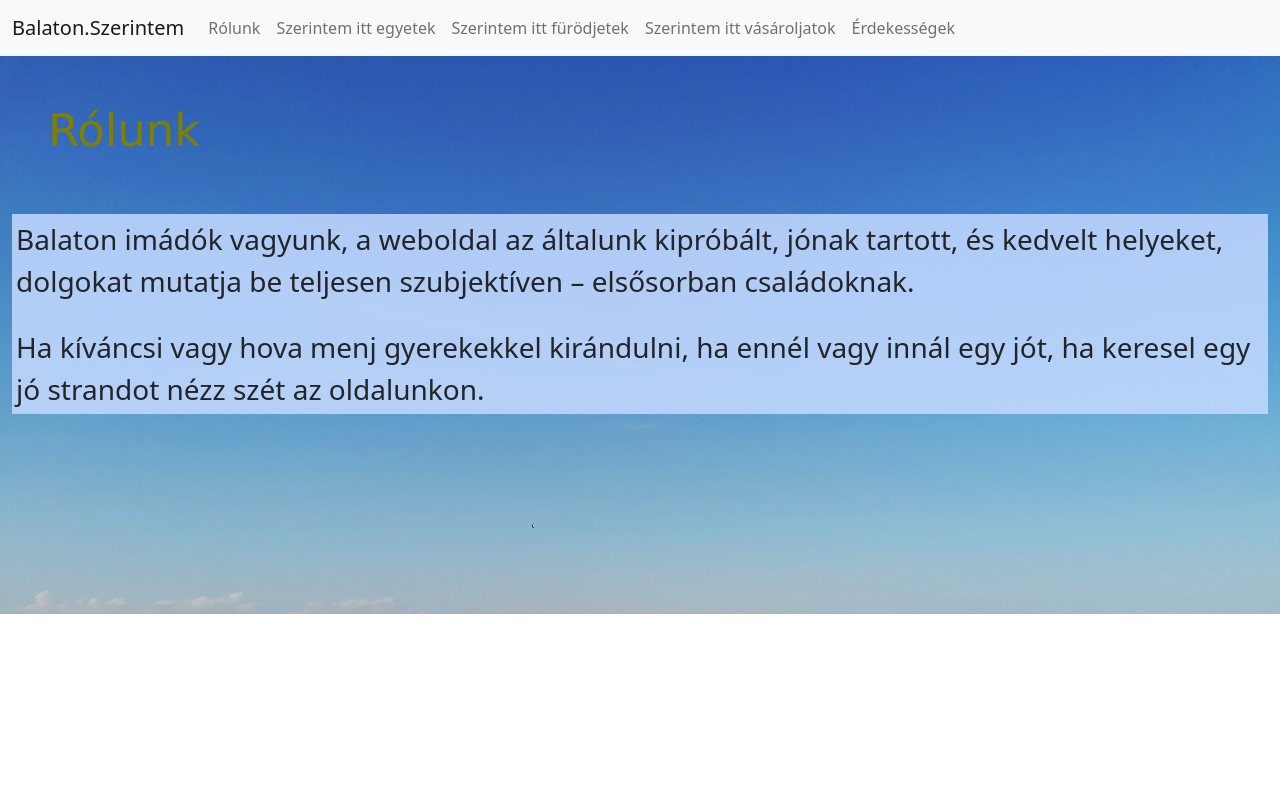
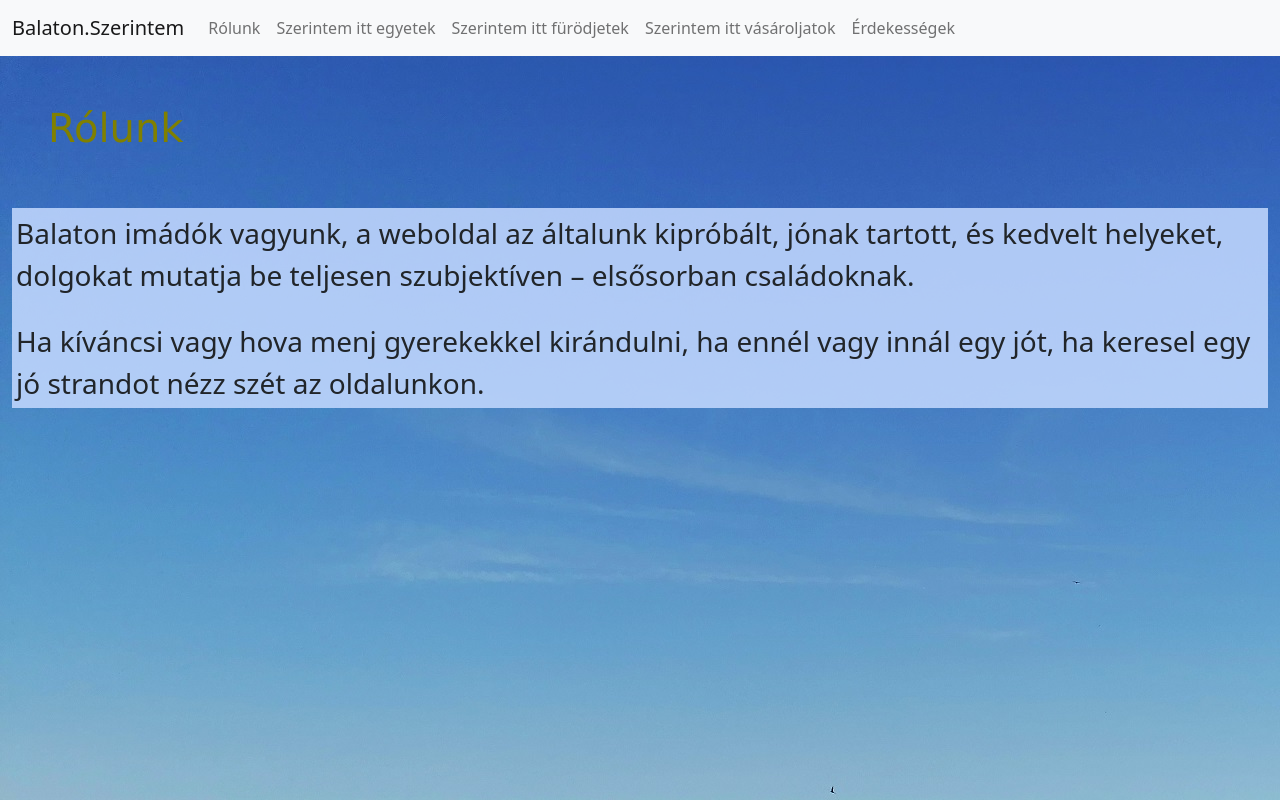
Before and after one commit to tibo79/tibo79.github.io, a plain HTML site: page rolunk.html in a window 1280 px wide. Shown: the top 800 px of the page. Drawn offline with nearby package versions, Linux system fonts and the light colour scheme.

Commit message:
Add files via upload

```diff
--- a/scss/_balaton.scss
+++ b/scss/_balaton.scss
@@ -1,7 +1,7 @@
 main {
     background-image: url("../IMG/tihanyhatter.jpg");
     background-size: cover;
-                background-repeat: no-repeat;
+    height: 1500px;
 }
 
 .fooldal {
@@ -9,25 +9,27 @@
     background-color: rgb(199, 236, 216);
     background-size: cover;
     background-repeat: repeat;
+    height: 1500px;
 }
-        }
+
 header {
     height: 200px;
 }
+
 footer {
     background-color: rgb(199, 236, 216);
 }
+
 h1 {
-            font-size: 45px;
+    font-size: 40px;
     font-family: Verdana;
     color: olive;
 }
-        section {
-            height: 400px;
-        }
+
 #balatoncarousel {
     height: 400px;
 }
+
 article {
     font-family: Verdana;
     font-weight: 300;
@@ -35,9 +37,11 @@
     grid-column-gap: 30px;
     grid-row-gap: 20px;
 }
+
 div.art {
     background-color: rgba(197, 218, 255, 0.85);
 }
+
 div.card {
     background-color: rgba(197, 218, 255, 0.85);
 }
```
Also changed, not shown: scss/bootstrap.css, 1 other file. Lines whose indentation alone changed are shown as unchanged.
